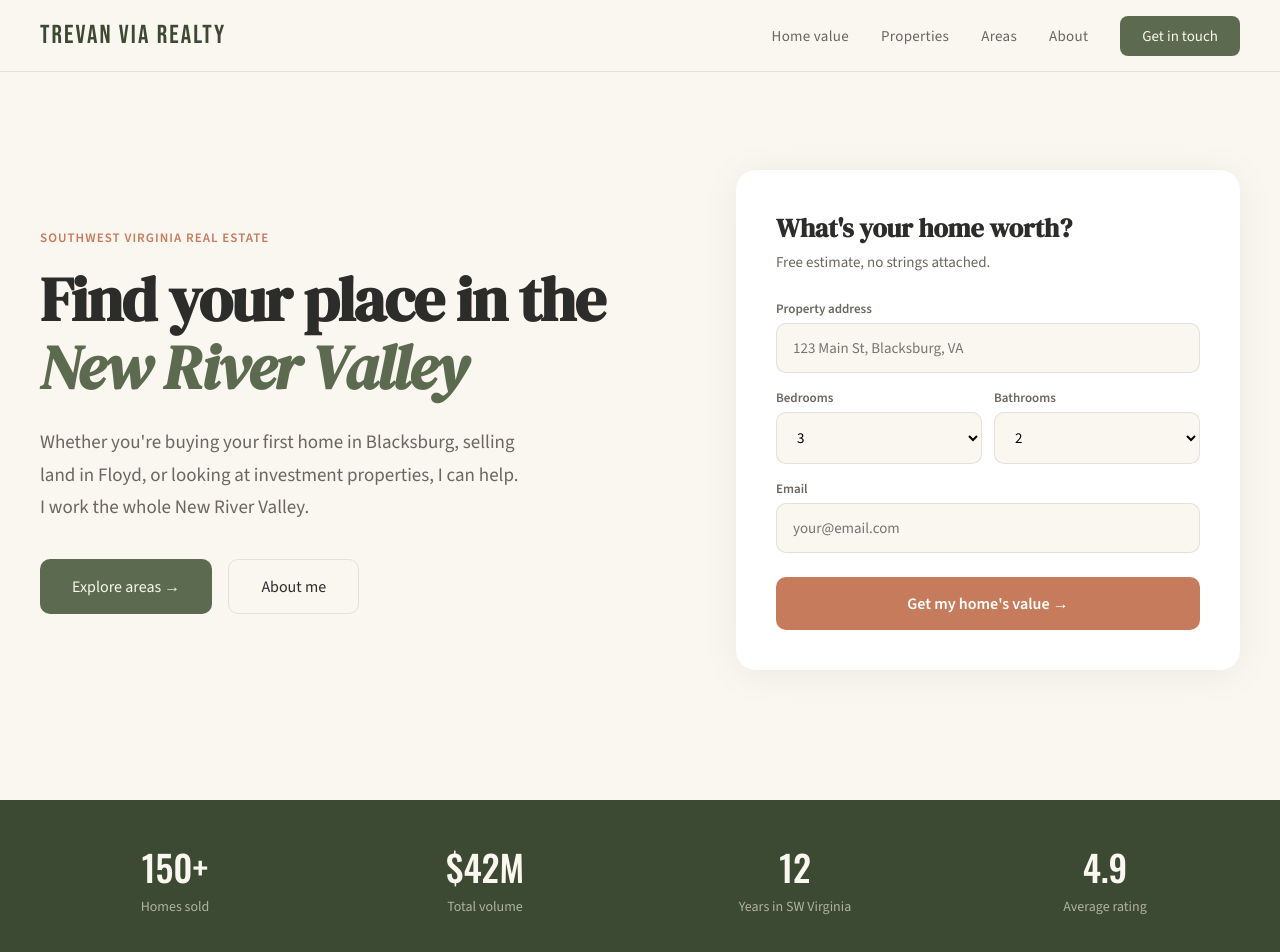
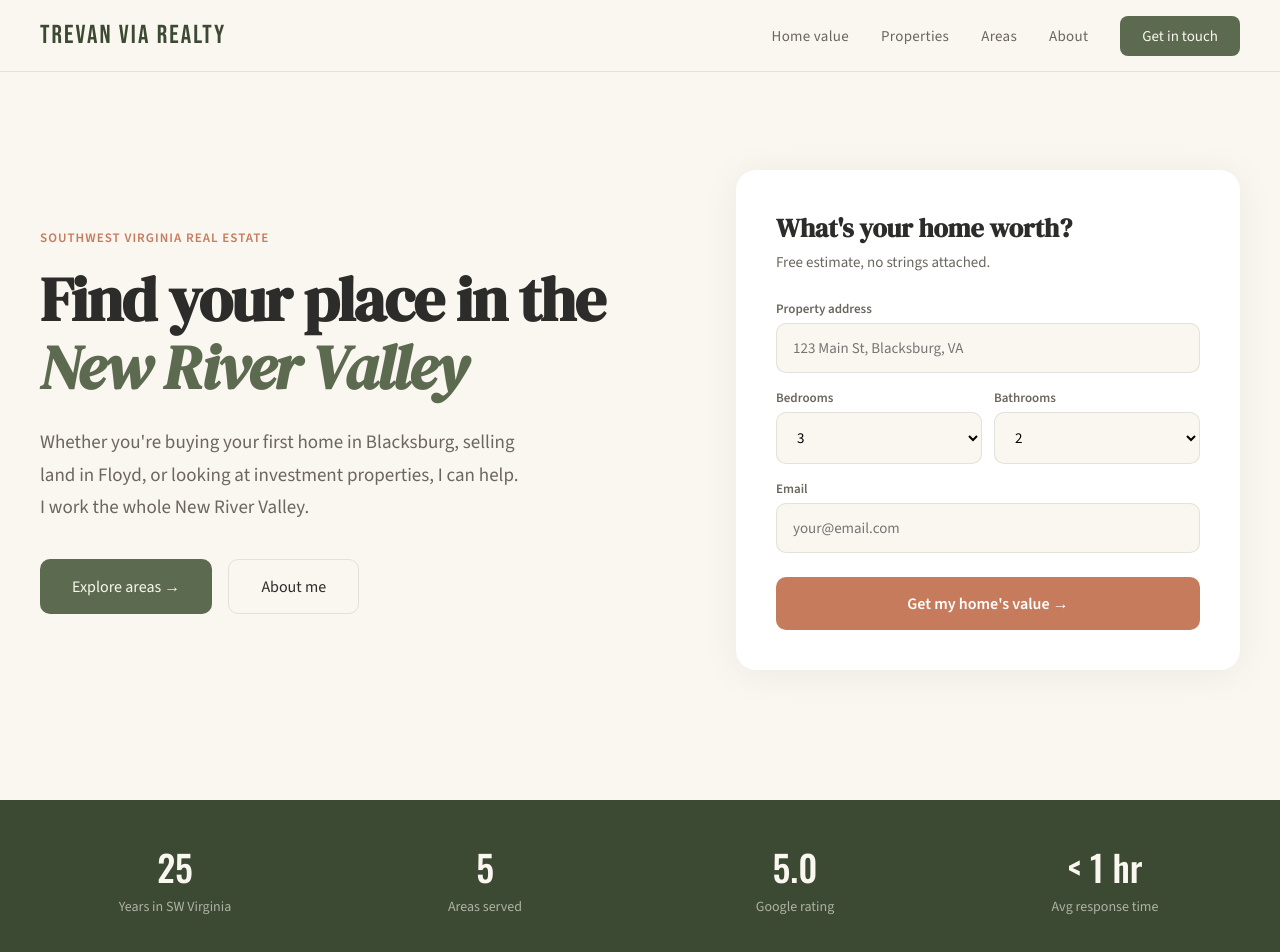
Before and after one commit to TrevanVia/trevan-via-realty, a React (Vite) app: page / in a window 1280 px wide. Shown: the top 952 px of the page. Built offline with nearby package versions, Linux system fonts and the light colour scheme.

Commit message:
update stats bar

```diff
--- a/src/pages/Home.jsx
+++ b/src/pages/Home.jsx
@@ -69,7 +69,7 @@ export default function Home() {
 
       <div style={{ background: 'var(--olive-dark)', padding: '40px' }}>
         <div className="stats-bar-grid" style={{ maxWidth: 1200, margin: '0 auto', display: 'grid', gridTemplateColumns: 'repeat(4, 1fr)', gap: 40, textAlign: 'center' }}>
-          {[['150+', 'Homes sold'], ['$42M', 'Total volume'], ['12', 'Years in SW Virginia'], ['4.9', 'Average rating']].map(([num, label]) => (
+          {[['25', 'Years in SW Virginia'], ['5', 'Areas served'], ['5.0', 'Google rating'], ['< 1 hr', 'Avg response time']].map(([num, label]) => (
             <div key={label}>
               <div style={{ fontFamily: 'var(--font-numbers)', fontSize: 36, color: 'var(--warm-cream)', marginBottom: 4, fontWeight: 500 }}>{num}</div>
               <div style={{ fontSize: 14, color: 'rgba(250, 246, 240, 0.6)' }}>{label}</div>
```
